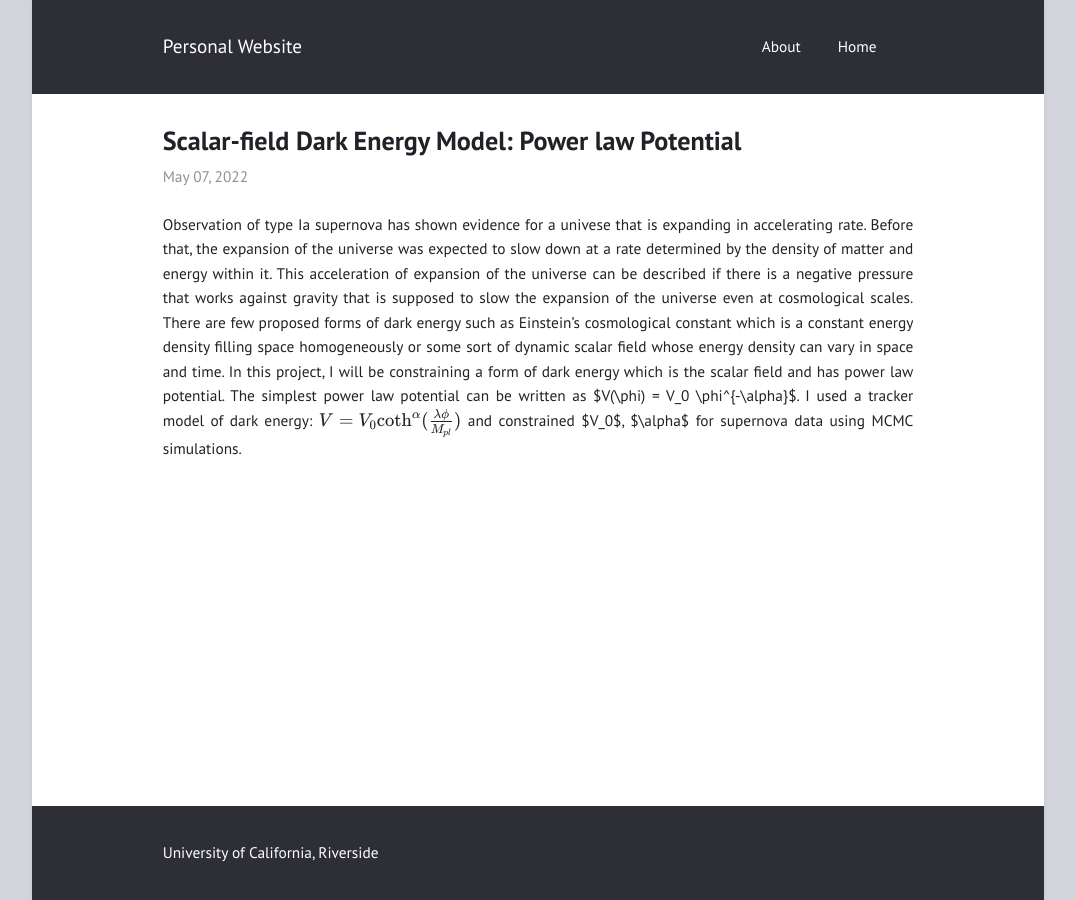
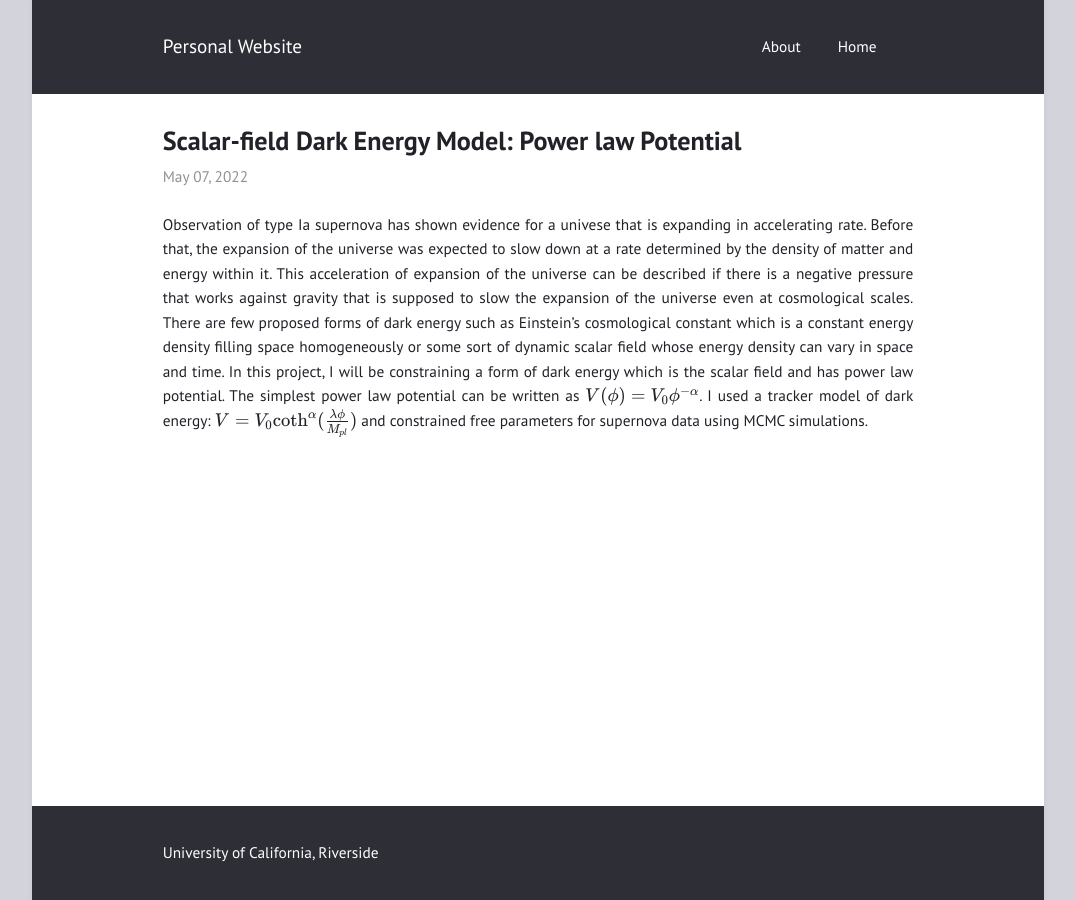
Before and after one commit to htohfa/htohfa.github.io, a Jekyll site: the page built from _posts/2022-05-07-power_law.md, in a window 1280 px wide. Shown: the whole page, without its empty margins (102-1177 px from the left). Built offline with Jekyll 4.4.1, drawn with Linux system fonts in a browser that asks for light colours.

Commit message:
Update 2022-05-07-power_law.md

```diff
--- a/_posts/2022-05-07-power_law.md
+++ b/_posts/2022-05-07-power_law.md
@@ -6,4 +6,4 @@ categories: media
 ---
 
 Observation of type Ia supernova has shown evidence for a univese that is expanding in accelerating rate. Before that, the expansion of the universe was expected to slow down at a rate determined by the density of matter and energy within it. This acceleration of expansion of the universe can be described if there is a negative pressure that works against gravity that is supposed to slow the expansion of the universe even at cosmological scales. There are few proposed forms of dark energy such as Einstein's cosmological constant which is a constant energy density filling space homogeneously or some sort of dynamic scalar field whose energy density can vary in space and time. In this project, I will be constraining a form of dark energy which is the scalar field and has power law potential.
-The simplest power law potential can be written as $V(\phi) = V_0 \phi^{-\alpha}$. I used a tracker model of dark energy: $$V = V_0 \mathrm{ coth}^{\alpha}(\frac{\lambda \phi}{M_{pl}})$$ and constrained $V_0$, $\alpha$ for supernova data using MCMC simulations.
+The simplest power law potential can be written as $$V(\phi) = V_0 \phi^{-\alpha}$$. I used a tracker model of dark energy: $$V = V_0 \mathrm{ coth}^{\alpha}(\frac{\lambda \phi}{M_{pl}})$$ and constrained free parameters for supernova data using MCMC simulations.
```
